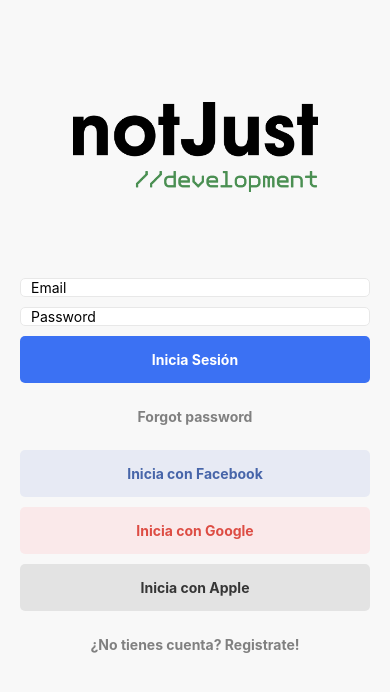
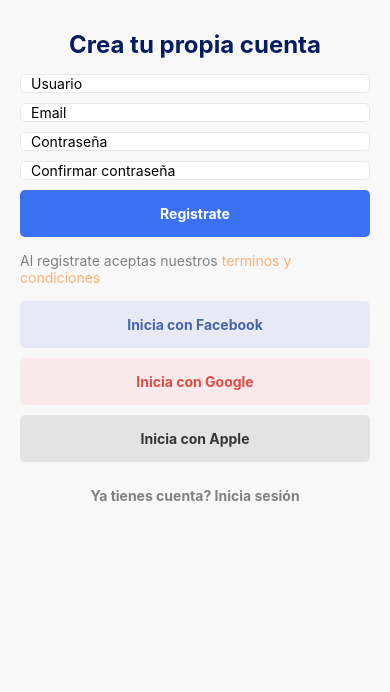
Before and after one commit to Maxcrazy1/paypal_sell_app, a React Native app: screen / in a window 390 px wide. Shown: the top 692 px of the page. Built offline with nearby package versions, Linux system fonts and the light colour scheme.

Commit message:
Feat: New screen of user register

```diff
--- a/App.js
+++ b/App.js
@@ -1,11 +1,12 @@
 import {SafeAreaView, StyleSheet} from 'react-native';
 import React from 'react';
 import SignIn from './src/screens/Auth/SignIn';
+import SignUp from './src/screens/Auth/SingUp';
 
 export default function App() {
   return (
     <SafeAreaView style={styles.root}>
-      <SignIn />
+      <SignUp />
     </SafeAreaView>
   );
 }
--- /dev/null
+++ b/src/screens/Auth/SingUp.js
@@ -0,0 +1,115 @@
+import React, {useState} from 'react';
+import {View, Text, StyleSheet, ScrollView} from 'react-native';
+import CustomInput from '../../components/CustomInput/CustomInput';
+import CustomButton from '../../components/CustomButton';
+
+const SignUp = () => {
+  const [email, setEmail] = useState('');
+  const [username, setUsername] = useState('');
+  const [password, setPassword] = useState('');
+  const [passwordRepeat, setPasswordRepeat] = useState('');
+
+  const onSignUpPressed = () => {
+    console.warn('SignUp');
+  };
+
+  const onForgotPasswordPressed = () => {
+    console.warn('PasswordPressed');
+  };
+
+  const onSignUpFb = () => {
+    console.warn('sign fb');
+  };
+  const onSignUpGmail = () => {
+    console.warn('sign gmail');
+  };
+
+  return (
+    <ScrollView showsVerticalScrollIndicator={false}>
+      <View style={styles.root}>
+        <Text style={styles.title}>Crea tu propia cuenta</Text>
+        <CustomInput
+          placeholder="Usuario"
+          value={username}
+          setValue={setUsername}
+        />
+        <CustomInput placeholder="Email" value={email} setValue={setEmail} />
+        <CustomInput
+          placeholder="Contraseña"
+          value={password}
+          setValue={setPassword}
+          secureTextEntry
+        />
+        <CustomInput
+          placeholder="Confirmar contraseña"
+          value={passwordRepeat}
+          setValue={setPasswordRepeat}
+          secureTextEntry
+        />
+
+        <CustomButton onPress={onSignUpPressed} text="Registrate" />
+
+        <Text style={styles.text}>
+          Al registrate aceptas nuestros{' '}
+          <Text onPress={onSignUpFb} style={styles.link}>
+            terminos y condiciones
+          </Text>
+        </Text>
+        <CustomButton
+          onPress={onSignUpFb}
+          text="Inicia con Facebook"
+          type="TERTIARY"
+          bgColor="#e7eaf4"
+          fgColor="#4765a9"
+        />
+
+        <CustomButton
+          onPress={onSignUpGmail}
+          text="Inicia con Google"
+          type="TERTIARY"
+          bgColor="#fae9ea"
+          fgColor="#dd4d44"
+        />
+
+        <CustomButton
+          onPress={onSignUpGmail}
+          text="Inicia con Apple"
+          type="TERTIARY"
+          bgColor="#e3e3e3"
+          fgColor="#363636"
+        />
+        <CustomButton
+          onPress={onForgotPasswordPressed}
+          text="Ya tienes cuenta? Inicia sesión"
+          type="TERTIARY"
+        />
+      </View>
+    </ScrollView>
+  );
+};
+
+const styles = StyleSheet.create({
+  root: {
+    alignItems: 'center',
+    padding: 20,
+  },
+  logo: {
+    width: '70%',
+    maxWidth: 300,
+    height: 200,
+  },
+  title: {
+    fontSize: 24,
+    fontWeight: 'bold',
+    color: '#051c60',
+    margin: 10,
+  },
+  text: {
+    color: 'gray',
+    marginVertical: 10,
+  },
+  link: {
+    color: '#fdb075',
+  },
+});
+export default SignUp;
```
